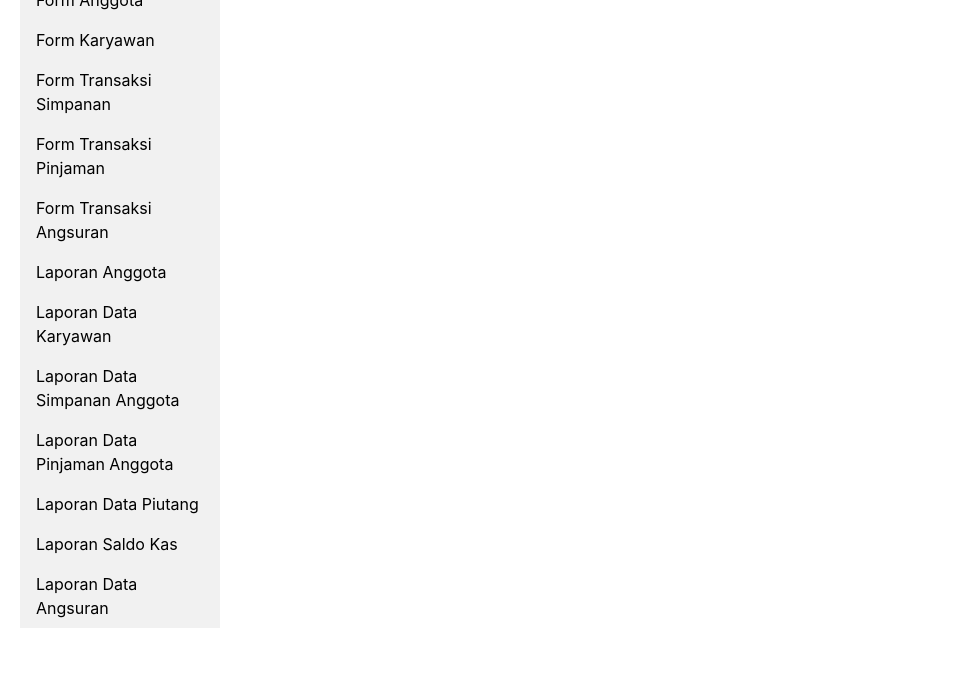
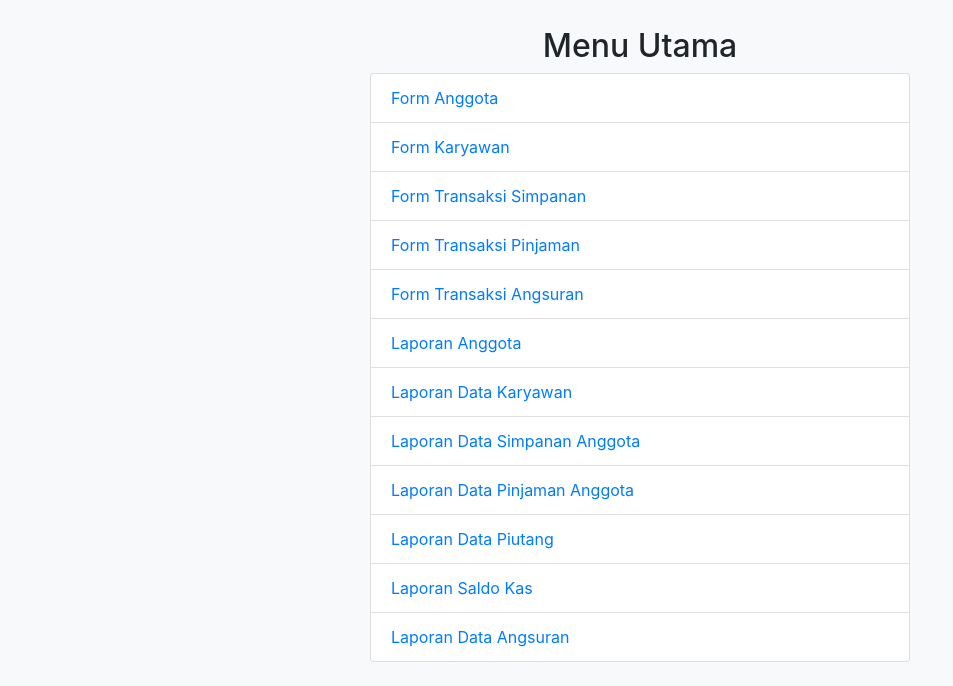
Before and after one commit to DavidSatyaWibisono01/koperasi, a PHP site: page /home.php in a window 1280 px wide. Shown: the part 342-1028 px from the top of the page, without its empty margins (0-953 px from the left). Before the commit the page ends 970 px from the top, so only its background shows below. Run offline with PHP 8.4, Linux system fonts and the light colour scheme.

Commit message:
add home

```diff
--- a/home.php
+++ b/home.php
@@ -3,51 +3,37 @@
 <head>
   <title>Dashboard</title>
   <link rel="stylesheet" href="https://maxcdn.bootstrapcdn.com/bootstrap/4.0.0/css/bootstrap.min.css">
-  <style>
-    body {
-      padding: 20px;
-    }
+  <link rel="stylesheet" href="assets/css/style.css">
+</head>
+<body class="bg-light">
+  <div class="container py-4">
+    <div class="row">
+      <div class="col-md-6 mx-auto text-center">
+        <img src="assets/logo.jpg" alt="logo" class="img-fluid" style="max-width: 300px;">
+        <h1 class="mt-3">KUD MEKAR UNGARAN</h1>
+      </div>
+    </div>
 
-    ul {
-      list-style-type: none;
-      margin: 0;
-      padding: 0;
-      width: 200px;
-      background-color: #f1f1f1;
-    }
-
-    li a {
-      display: block;
-      color: #000;
-      padding: 8px 16px;
-      text-decoration: none;
-    }
-
-    li a:hover {
-      background-color: #555;
-      color: white;
-    }
-  </style>
-</head>
-<body>
-  <img src="logo.jpg" alt="logo" style="width:300px; height:200px">
-  <h1>KUD MEKAR UNGARAN</h1>
-
-  <h2>Menu Utama</h2>
-  <ul class="nav flex-column">
-    <li class="nav-item"><a class="nav-link" href="resources/anggota/form_anggota.php">Form Anggota</a></li>
-    <li class="nav-item"><a class="nav-link" href="resources/karyawan/form_karyawan.php">Form Karyawan</a></li>
-    <li class="nav-item"><a class="nav-link" href="resources/simpanan/form_transaksi_simpanan.php">Form Transaksi Simpanan</a></li>
-    <li class="nav-item"><a class="nav-link" href="resources/pinjaman/form_transaksi_pinjaman.php">Form Transaksi Pinjaman</a></li>
-    <li class="nav-item"><a class="nav-link" href="resources/angsuran/form_transaksi_angsuran.php">Form Transaksi Angsuran</a></li>
-    <li class="nav-item"><a class="nav-link" href="resources/anggota/laporan_anggota.php">Laporan Anggota</a></li>
-    <li class="nav-item"><a class="nav-link" href="resources/karyawan/laporan_data_karyawan.php">Laporan Data Karyawan</a></li>
-    <li class="nav-item"><a class="nav-link" href="resources/simpanan/laporan_data_simpanan.php">Laporan Data Simpanan Anggota</a></li>
-    <li class="nav-item"><a class="nav-link" href="resources/pinjaman/laporan_data_pinjaman.php">Laporan Data Pinjaman Anggota</a></li>
-    <li class="nav-item"><a class="nav-link" href="resources/laporan_data_piutang.php">Laporan Data Piutang</a></li>
-    <li class="nav-item"><a class="nav-link" href="resources/laporan_saldo_kas.php">Laporan Saldo Kas</a></li>
-    <li class="nav-item"><a class="nav-link" href="resources/angsuran/laporan_data_angsuran.php">Laporan Data Angsuran</a></li>
-  </ul>
+    <div class="row mt-5">
+      <div class="col-md-6 mx-auto">
+        <h2 class="text-center">Menu Utama</h2>
+        <ul class="list-group">
+          <li class="list-group-item"><a href="resources/anggota/form_anggota.php">Form Anggota</a></li>
+          <li class="list-group-item"><a href="resources/karyawan/form_karyawan.php">Form Karyawan</a></li>
+          <li class="list-group-item"><a href="resources/simpanan/form_transaksi_simpanan.php">Form Transaksi Simpanan</a></li>
+          <li class="list-group-item"><a href="resources/pinjaman/form_transaksi_pinjaman.php">Form Transaksi Pinjaman</a></li>
+          <li class="list-group-item"><a href="resources/angsuran/form_transaksi_angsuran.php">Form Transaksi Angsuran</a></li>
+          <li class="list-group-item"><a href="resources/anggota/laporan_anggota.php">Laporan Anggota</a></li>
+          <li class="list-group-item"><a href="resources/karyawan/laporan_data_karyawan.php">Laporan Data Karyawan</a></li>
+          <li class="list-group-item"><a href="resources/simpanan/laporan_data_simpanan.php">Laporan Data Simpanan Anggota</a></li>
+          <li class="list-group-item"><a href="resources/pinjaman/laporan_data_pinjaman.php">Laporan Data Pinjaman Anggota</a></li>
+          <li class="list-group-item"><a href="resources/piutang/laporan_data_piutang.php">Laporan Data Piutang</a></li>
+          <li class="list-group-item"><a href="resources/laporan_saldo_kas.php">Laporan Saldo Kas</a></li>
+          <li class="list-group-item"><a href="resources/angsuran/laporan_data_angsuran.php">Laporan Data Angsuran</a></li>
+        </ul>
+      </div>
+    </div>
+  </div>
 
   <script src="https://maxcdn.bootstrapcdn.com/bootstrap/4.0.0/js/bootstrap.min.js"></script>
 </body>
```
Also changed, not shown: controller/controller.php (+27 -0 lines), resources/laporan_data_piutang.php (deleted, +0 -101 lines), resources/piutang/export.php (added, +36 -0 lines), resources/piutang/laporan_data_piutang.php (added, +43 -0 lines), assets/img/logo.jpg (renamed from assets/img/logo/logo.jpg).
